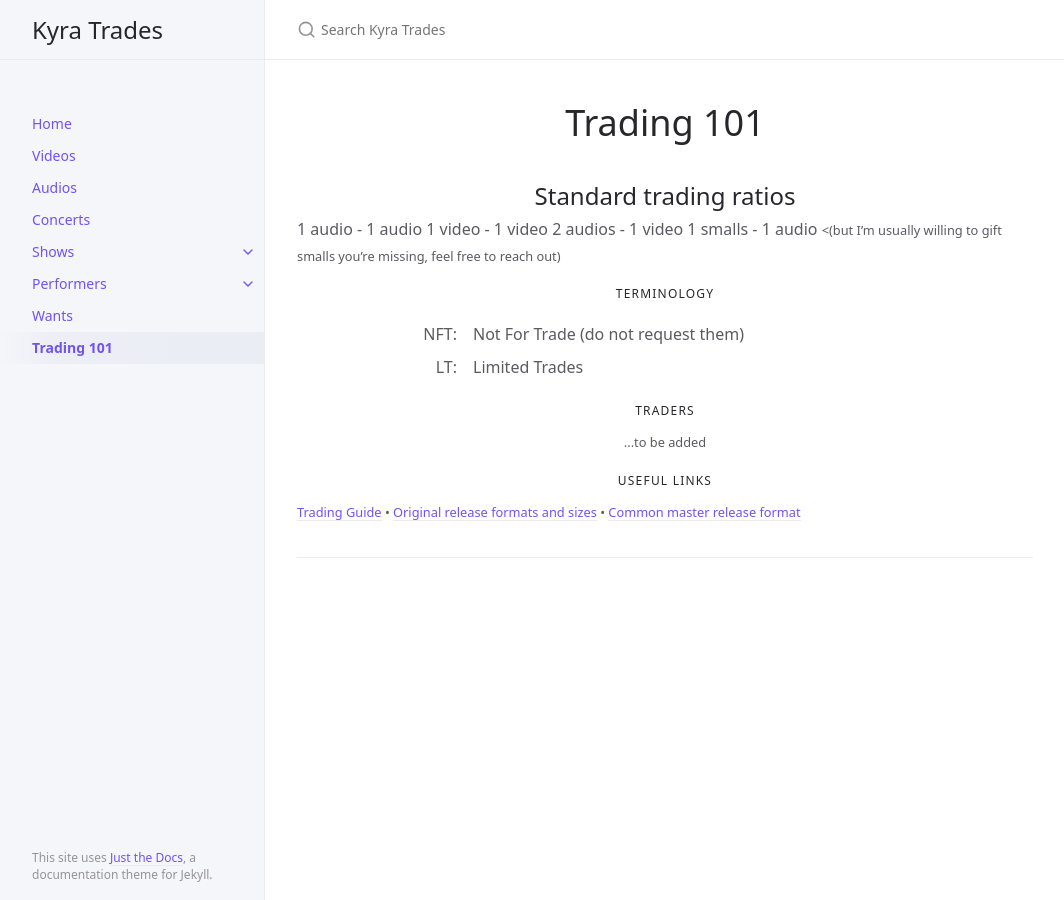
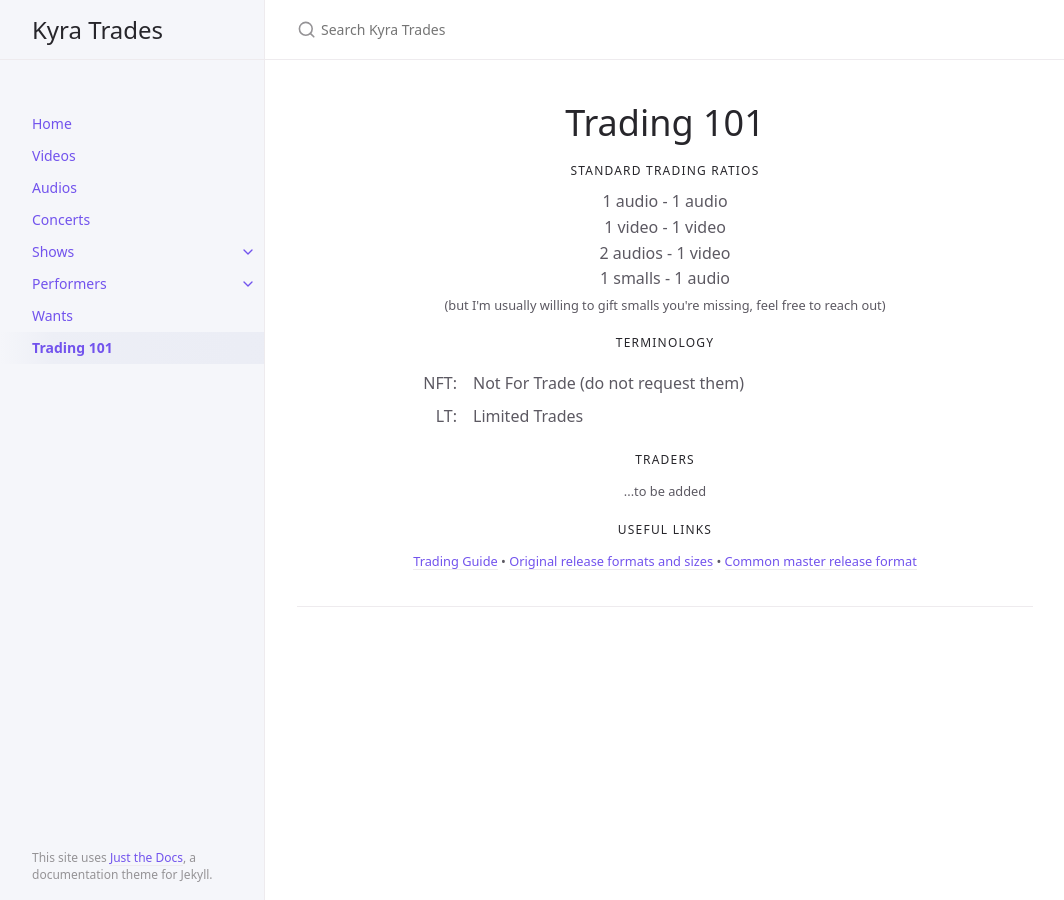
Before and after one commit to kyratrades/kyratrades.github.io, a Jekyll site: the page built from docs/useful-info.md, in a window 1280 px wide. Shown: the whole page, without its empty margins (107-1171 px from the left). Built offline with Jekyll 4.4.1, drawn with Linux system fonts in a browser that asks for light colours.

```diff
--- a/docs/useful-info.md
+++ b/docs/useful-info.md
@@ -8,13 +8,13 @@ permalink: /trading-101
 # Trading 101
 {: .no_toc }
 
-## Standard trading ratios
+### Standard trading ratios
 
-1 audio - 1 audio
-1 video - 1 video
-2 audios - 1 video
-1 smalls - 1 audio
-<small><(but I'm usually willing to gift smalls you're missing, feel free to reach out)</small>
+<center>1 audio - 1 audio</center>
+<center>1 video - 1 video</center>
+<center>2 audios - 1 video</center>
+<center>1 smalls - 1 audio</center>
+<center><small>(but I'm usually willing to gift smalls you're missing, feel free to reach out)</small></center>
 
 ### Terminology
 
@@ -30,4 +30,4 @@ LT
 
 ### Useful Links
 
-<small><a href="https://sassyguide.weebly.com">Trading Guide</a> • <a href="https://master-releases.carrd.co">Original release formats and sizes</a> • <a href="https://docs.google.com/document/d/1VGVfTxjyPAbHXa_0Bxi396V-sGPJTFoeNGSmZGqC9aw/edit?usp=sharing">Common master release format</a></small>
+<center><small><a href="https://sassyguide.weebly.com">Trading Guide</a> • <a href="https://master-releases.carrd.co">Original release formats and sizes</a> • <a href="https://docs.google.com/document/d/1VGVfTxjyPAbHXa_0Bxi396V-sGPJTFoeNGSmZGqC9aw/edit?usp=sharing">Common master release format</a></small></center>
```
